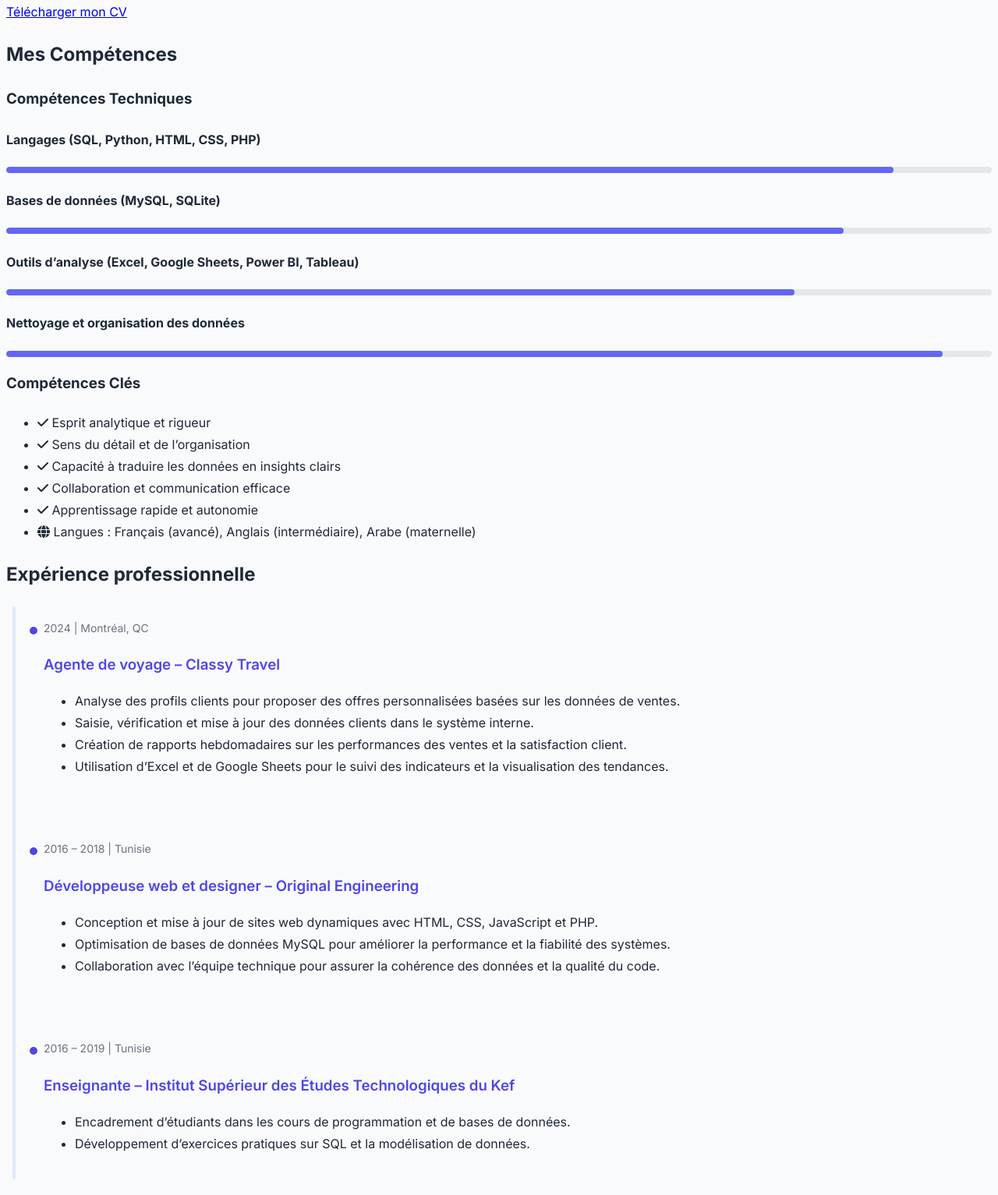
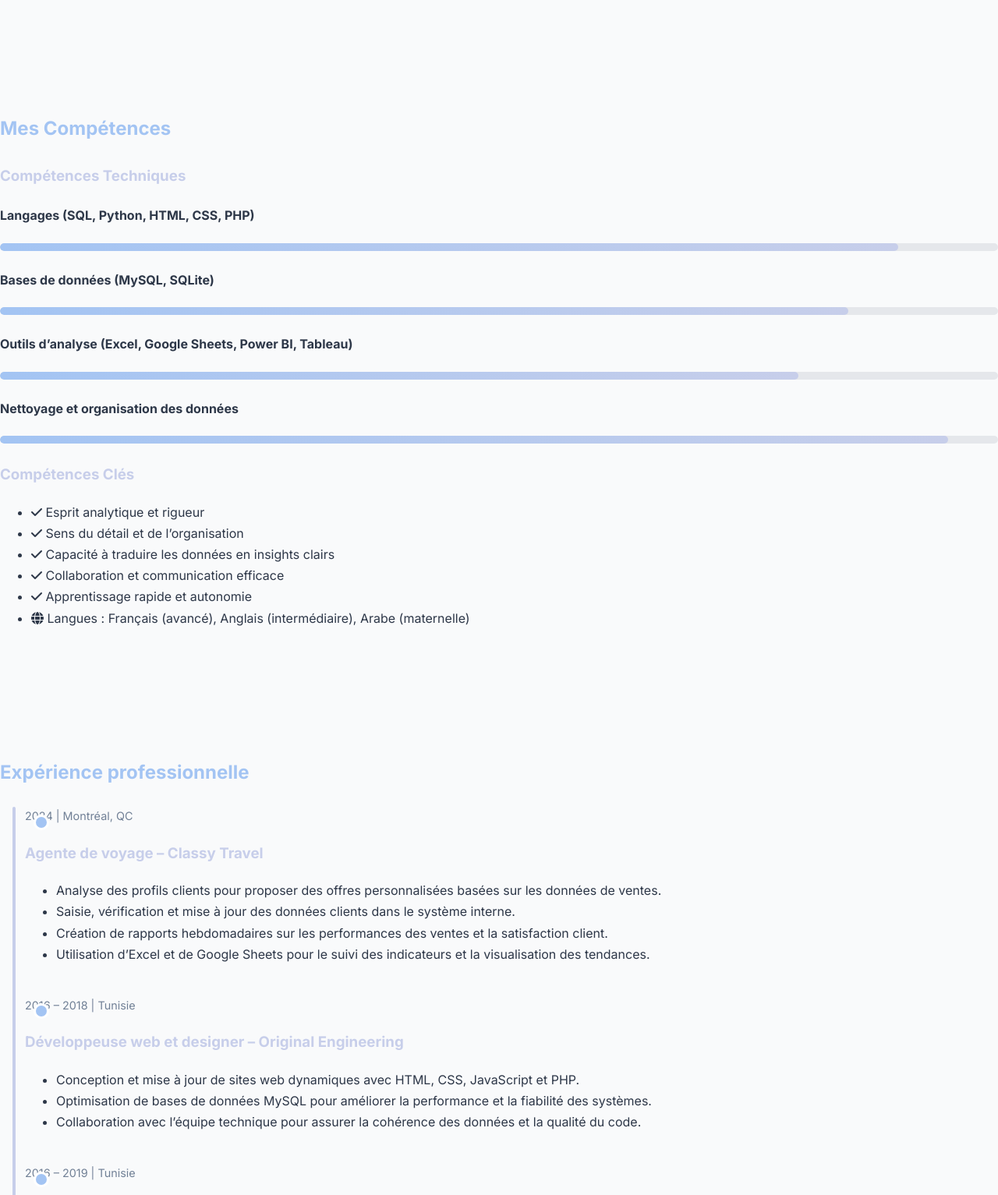
Before and after one commit to Amani-Tlili/amanitlili-portfolio, a plain HTML site: page index.html in a window 1280 px wide. Shown: the part 741-2274 px from the top of the page at 78% size. Drawn offline with nearby package versions, Linux system fonts and the light colour scheme.

Commit message:
Update style.css

```diff
--- a/css/style.css
+++ b/css/style.css
@@ -1,99 +1,203 @@
-@import url('https://fonts.googleapis.com/css2?family=Inter:wght@300;400;600;700;800&display=swap');
+/* ---------------------------- */
+/*   Importation de la police   */
+/* ---------------------------- */
+@import url('https://fonts.googleapis.com/css2?family=Inter:wght@300;400;600;700&display=swap');
 
+/* ---------------------------- */
+/*   Couleurs pastel            */
+/* ---------------------------- */
 :root {
---primary-color: #4f46e5;
---accent-color: #6366f1;
---light-bg: #f9fafb;
---text-color: #1f2937;
+  --primary-color: #A3C4F3;     /* Bleu pastel */
+  --accent-color: #C7CEEA;      /* Lavande */
+  --soft-pink: #F7C5CC;         /* Rose pastel */
+  --mint: #C8E6C9;              /* Menthe douce */
+  --light-bg: #F9FAFB;          /* Gris très clair */
+  --text-color: #2D3748;        /* Gris foncé */
 }
 
+/* ---------------------------- */
+/*   Body                       */
+/* ---------------------------- */
 body {
   font-family: 'Inter', sans-serif;
-background-color: var(--light-bg);
+  background: var(--light-bg);
   color: var(--text-color);
-line-height: 1.75;
-scroll-behavior: smooth;
+  margin: 0;
+  line-height: 1.7;
 }
 
+/* ---------------------------- */
+/*   Navbar                     */
+/* ---------------------------- */
+nav {
+  display: flex;
+  justify-content: space-between;
+  align-items: center;
+  background: white;
+  padding: 1rem 2rem;
+  box-shadow: 0 4px 14px rgba(0,0,0,0.08);
+  position: sticky;
+  top: 0;
+  z-index: 999;
+}
+
+nav .site-title a {
+  font-size: 1.5rem;
+  font-weight: 700;
+  color: var(--primary-color);
+  text-decoration: none;
+}
+
+nav ul {
+  display: flex;
+  gap: 1.5rem;
+  list-style: none;
+}
+
+nav ul li a {
+  text-decoration: none;
+  color: var(--text-color);
+  font-weight: 500;
+  transition: 0.3s;
+}
+
+nav ul li a:hover {
+  color: var(--primary-color);
+}
+
+/* ---------------------------- */
+/*   Sections                  */
+/* ---------------------------- */
+.fh5co-section {
+  padding: 4rem 0;
+}
+
+h2 {
+  color: var(--primary-color);
+  margin-bottom: 1.5rem;
+}
+
+h3 {
+  color: var(--accent-color);
+}
+
+/* ---------------------------- */
+/*   Boutons                   */
+/* ---------------------------- */
+.btn-primary {
+  background: var(--primary-color);
+  color: white;
+  padding: 0.75rem 1.25rem;
+  border-radius: 8px;
+  display: inline-block;
+  margin-top: 1rem;
+  text-decoration: none;
+  font-weight: 600;
+  transition: 0.3s;
+}
+
+.btn-primary:hover {
+  background: var(--accent-color);
+  transform: translateY(-3px);
+}
+
+/* ---------------------------- */
+/*   À propos / Contact        */
+/* ---------------------------- */
+.contact-details p i {
+  color: var(--primary-color);
+}
+
+a {
+  color: var(--primary-color);
+}
+
+/* ---------------------------- */
+/*   Compétences               */
+/* ---------------------------- */
+.skill-item {
+  margin-bottom: 1.5rem;
+}
 
 .progress-bar-container {
-height: 8px;
-background-color: #e5e7eb;
-border-radius: 4px;
+  height: 10px;
+  background-color: #E5E7EB;
+  border-radius: 5px;
   overflow: hidden;
-margin-top: 4px;
 }
+
 .progress-bar {
   height: 100%;
-background-color: var(--accent-color);
-transition: width 0.5s ease-in-out;
-border-radius: 4px;
+  background: linear-gradient(90deg, var(--primary-color), var(--accent-color));
+  border-radius: 5px;
+  transition: width 0.5s;
 }
 
+/* ---------------------------- */
+/*   Timeline (Expérience)     */
+/* ---------------------------- */
 .timeline {
   position: relative;
-padding-left: 1.5rem;
+  padding-left: 2rem;
 }
+
 .timeline::before {
   content: '';
   position: absolute;
+  left: 1rem;
   top: 0;
-left: 0.5rem;
   width: 4px;
   height: 100%;
-background-color: #e0e7ff;
-border-radius: 2px;
+  background: var(--accent-color);
+  border-radius: 10px;
 }
+
 .timeline-item {
   position: relative;
-padding: 1rem 0 1rem 1.5rem;
-margin-bottom: 2rem;
-/* border-left: 2px solid transparent; <- Ce style est géré par ::before */
+  margin-bottom: 2.5rem;
 }
-.timeline-item h3 {
-font-weight: 600;
-color: var(--primary-color);
-margin-bottom: 0.25rem;
-}
-.timeline-date {
-font-size: 0.875rem;
-font-weight: 500;
-color: #6b7280;
-margin-bottom: 0.5rem;
-}
+
 .timeline-item::after {
   content: '';
   position: absolute;
-top: 1.5rem;
-left: 0.25rem;
-width: 10px;
-height: 10px;
-background-color: var(--primary-color);
+  left: 0.7rem;
+  top: 0.6rem;
+  width: 14px;
+  height: 14px;
+  background: var(--primary-color);
   border-radius: 50%;
-border: 2px solid white;
+  border: 3px solid #fff;
 }
 
+.timeline-date {
+  font-size: 0.9rem;
+  color: #718096;
+  margin-bottom: 0.5rem;
+}
+
+/* ---------------------------- */
+/*   Certifications            */
+/* ---------------------------- */
 .certifications-list li {
-padding: 0.75rem 0;
-border-bottom: 1px dashed #e5e7eb;
+  padding: 0.8rem 0;
+  border-bottom: 1px dashed #D1D5DB;
   display: flex;
   align-items: center;
 }
-.certifications-list li:last-child {
-border-bottom: none;
-}
-.certifications-list i {
-color: var(--primary-color);
+
+.certifications-list li i {
+  color: var(--accent-color);
   margin-right: 1rem;
-font-size: 1.25rem;
-}
-.certifications-list .date {
-font-weight: 400;
-color: #6b7280;
-margin-left: auto;
 }
 
-.btn-primary:hover {
-transform: translateY(-2px);
-box-shadow: 0 4px 6px -1px rgba(0, 0, 0, 0.1), 0 2px 4px -2px rgba(0, 0, 0, 0.1);
+/* ---------------------------- */
+/*   Footer                    */
+/* ---------------------------- */
+footer {
+  text-align: center;
+  padding: 1.5rem 0;
+  background: white;
+  color: #6B7280;
+  margin-top: 3rem;
+  box-shadow: 0 -4px 10px rgba(0,0,0,0.05);
 }
```
Lines whose indentation alone changed are shown as unchanged.
